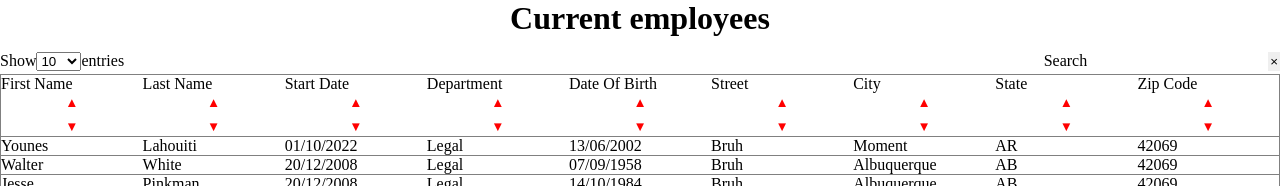
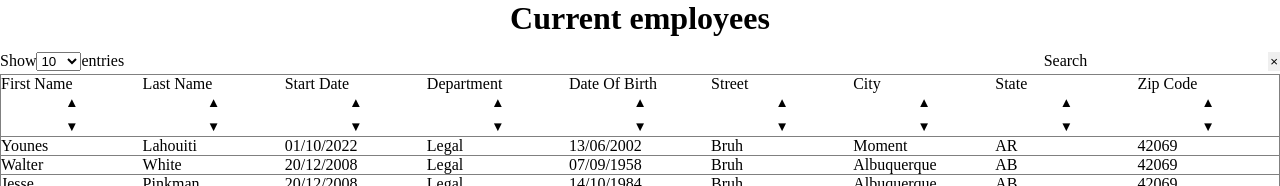
Before and after one commit to LePhenix47/HRnet-Data-Table_npm-package, a React (Vite) app in the folder dataTable-npm/: page / in a window 1280 px wide. Shown: the top 186 px of the page. Built offline with nearby package versions, Linux system fonts and the light colour scheme.

Commit message:
Ajout d'un style en fonction du bouton ajouté

```diff
--- a/dataTable-npm/src/components/DataTable/DataTable.jsx
+++ b/dataTable-npm/src/components/DataTable/DataTable.jsx
@@ -7,6 +7,7 @@ import {
   getObjectProperties,
   sortArrayOfObjects,
   splitArrayStringOnUpperCase,
+  setTitlecaseToCamelCase,
   log,
   deepCopy,
   splitString,
@@ -43,6 +44,14 @@ export default function DataTable({
    * Entries shown = Number(select.value)
    */
   const [entriesShown, setEntriesShown] = useState(10);
+
+  /**
+   * Tuple to save the activation state of the button to sort
+   */
+  const [buttonActive, setButtonActive] = useState({
+    top: false,
+    bottom: false,
+  });
 
   /**
    * Object containing the starting index and the ending index
@@ -292,16 +301,26 @@ export default function DataTable({
   function handleArraySortingByClick(event) {
     //We select the table cell inside
     const propertyInTableHead = event.target.closest("td");
-    let textOfProperty = propertyInTableHead.innerText;
+    let textOfProperty = setTitlecaseToCamelCase(
+      propertyInTableHead.innerText.replaceAll("\n▲\n▼", "")
+    );
     //We get the sorting property
     const sortingProperty = event.target.dataset.dataTableSortingProperty;
     //Look if we need to reverse it
-    const isSortingInReverse = event.target.dataset.dataTableSortToReverse;
+    const isSortingInReverse = JSON.parse(
+      event.target.dataset.dataTableSortToReverse
+    );
     log(
       sortingProperty,
       { "Needs to reverse?": isSortingInReverse },
       { textOfProperty, sortingProperty }
     );
+    if (isSortingInReverse) {
+      setButtonActive({ top: false, bottom: true });
+    } else {
+      setButtonActive({ top: true, bottom: false });
+    }
+    log(buttonActive);
     //Enables sorting
     setNeedsSorting(true);
     //Sets the property to sort by
@@ -323,14 +342,7 @@ export default function DataTable({
         <tr className="DataTable__row DataTable__head-row">
           {properties.map((property, index) => {
             //We set back the property
-            let unformattedProperty = splitString(property, " ");
-            unformattedProperty[0] = formatText(
-              unformattedProperty[0],
-              "lowercase"
-            );
-            unformattedProperty = unformattedProperty
-              .toString()
-              .replaceAll(",", "");
+            let unformattedProperty = setTitlecaseToCamelCase(property);
 
             return (
               <td
@@ -341,7 +353,13 @@ export default function DataTable({
                 <div className="DataTable__buttons-container">
                   <button
                     type="button"
-                    className={`DataTable__head-button DataTable__head-button-normal ${"DataTable__head-button--active"}`}
+                    className={`DataTable__head-button DataTable__head-button-normal ${
+                      !!buttonActive.top &&
+                      !buttonActive.bottom &&
+                      sortingValue === unformattedProperty
+                        ? "DataTable__head-button--active"
+                        : ""
+                    }`}
                     onClick={(e) => {
                       handleArraySortingByClick(e);
                       //Set the sorted array in reverse or not
@@ -354,7 +372,13 @@ export default function DataTable({
                   </button>
                   <button
                     type="button"
-                    className={`DataTable__head-button DataTable__head-button-reverse ${"DataTable__head-button--active"}`}
+                    className={`DataTable__head-button DataTable__head-button-reverse ${
+                      !buttonActive.top &&
+                      !!buttonActive.bottom &&
+                      sortingValue === unformattedProperty
+                        ? "DataTable__head-button--active"
+                        : ""
+                    }`}
                     onClick={(e) => {
                       handleArraySortingByClick(e);
                       //Set the sorted array in reverse or not
--- a/dataTable-npm/src/utils/functions/helper-functions.js
+++ b/dataTable-npm/src/utils/functions/helper-functions.js
@@ -415,3 +415,20 @@ export function sortArrayOfObjects(array, prop, reverse = "asc") {
   console.log("New array");
   return newSortedArray;
 }
+
+/**
+ * Does the exact opposite of {@link splitArrayStringOnUpperCase}, instead of transforming a camelCase string into a titlecase word with spaces
+ * (like: "firstName" → "First Name")
+ *
+ * It transforms a titlecase word with spaces passed in argument as a camelCase string
+ *
+ * @param {string} string String to change the
+ * @returns A string using the camelCase naming convention
+ */
+export function setTitlecaseToCamelCase(string) {
+  let camelCasedString = splitString(string, " ");
+  camelCasedString[0] = formatText(camelCasedString[0], "lowercase");
+  camelCasedString = camelCasedString.toString().replaceAll(",", "");
+
+  return camelCasedString;
+}
```
